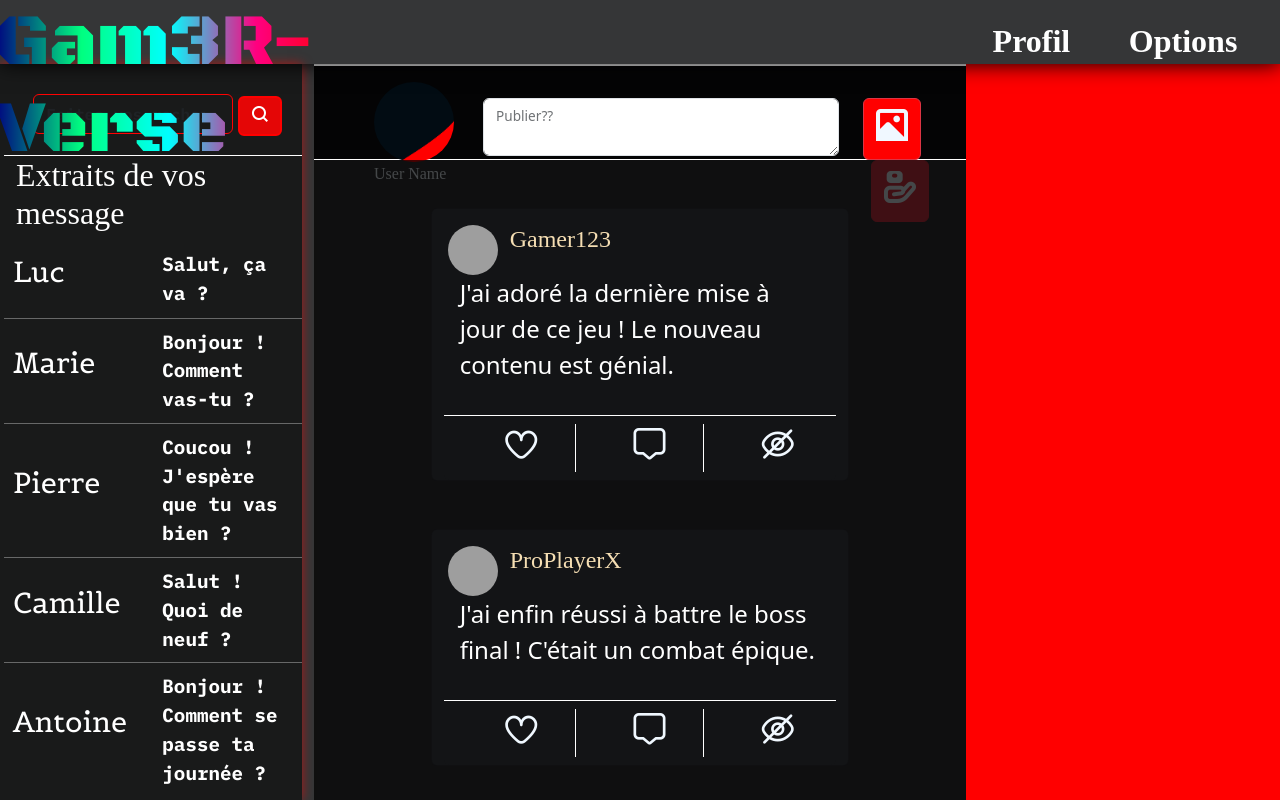
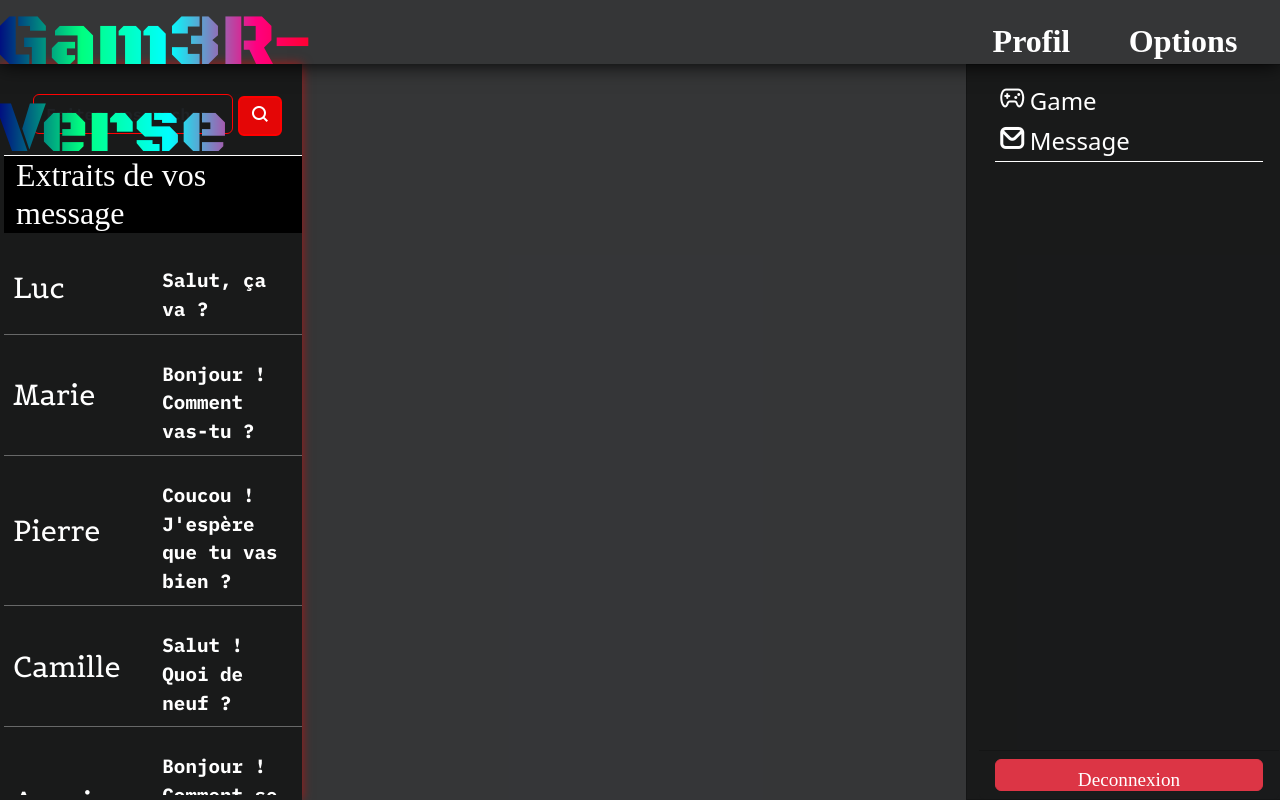
Before and after one commit to FelixTh007/gamer-verse, an Angular app in the folder projet/: page /acceuil in a window 1280 px wide. Built offline with nearby package versions, Linux system fonts and the light colour scheme; grey boxes are pictures that could not be loaded; a web font is replaced by a local one.

Commit message:
mise a jour

```diff
--- a/projet/src/app/acceuil/acceuil.component.html
+++ b/projet/src/app/acceuil/acceuil.component.html
@@ -10,7 +10,7 @@
         </div>
         <div class="col-6">
             <app-publication *ngIf="publication"></app-publication>
-
+            <app-message *ngIf="message"></app-message>
         </div>
         <div class="col-3">
             <app-options></app-options>
--- a/projet/src/app/acceuil/acceuil.component.ts
+++ b/projet/src/app/acceuil/acceuil.component.ts
@@ -12,9 +12,8 @@ export class AcceuilComponent implements OnInit{
   public options : boolean = false;
 
 
-
   ngOnInit() : void{
-    this.publication = !this.publication;
+    this.message = !this.message;
   }
 
 
--- a/projet/src/app/message/message.component.html
+++ b/projet/src/app/message/message.component.html
@@ -1 +1,11 @@
-<p>message works!</p>
+<div class="col-12">
+    <nav>
+
+    </nav>
+    <section>
+
+    </section>
+    <footer>
+
+    </footer>
+</div>
--- a/projet/src/app/mini-message/mini-message.component.css
+++ b/projet/src/app/mini-message/mini-message.component.css
@@ -51,9 +51,10 @@ i
 {
     color: white;
 }
-.h2{
+h2{
     font-family: 'font-2';
     color: white;
+    background-color: black;
 }
 
 table tr td {padding: 3%;border-bottom: 1px rgba(255, 255, 255, 0.342) solid;
@@ -61,15 +62,17 @@ font-size: 1.2rem;
 font-family: 'font-4';
 user-select: none;
 width: 50%;
-color: white;}
+}
+table tr {color: white;}
 table tr:hover
 {
 
     background-color: rgba(240, 248, 255, 0.651);
+    color: black;
 }
 table tr:active
 {
-    background-color: rgb(255, 0, 0);
+    background-color: rgb(0, 0, 0);
 }
 .liste{
     border-top: white 1px solid;
@@ -78,6 +81,7 @@ table tr:active
 }
 .liste::-webkit-scrollbar
 {
+    width: 0.2rem;
     background-color: transparent;
 }
 .liste::-webkit-scrollbar-thumb
--- a/projet/src/app/mini-message/mini-message.component.html
+++ b/projet/src/app/mini-message/mini-message.component.html
@@ -8,10 +8,8 @@
         <div class="col-11 mt-3 ms-3 ">
             <div class="row liste">
                 <h2>Extraits de vos message</h2>
-                <table class="" *ngFor="let pers of personne">
-
+                <table class="mt-3" *ngFor="let pers of personne">
                         <tr><td (click)="fonction()"><p class="Nom">{{pers.nom}}</p></td><td>{{pers.message}}</td></tr>
-
                   </table>
             </div>
 
--- a/projet/src/app/options/options.component.css
+++ b/projet/src/app/options/options.component.css
@@ -1,5 +1,35 @@
 .contain
 {
-    background-color: red;
+    background-color: rgba(0, 0, 0, 0.521);
     height: 92vh;
 }
+.card{border-radius: 0px;
+background-color: transparent;}
+table,tr,td{width: 100%;}
+table tr td {
+    font-size: 1.5rem;
+    color: rgb(255, 255, 255);
+    height: 5vh;
+}
+table tr td i , table tr td p{display: inline; margin-left: 2%;}
+table tr td p{
+    user-select: none;
+}
+
+table tr td:hover
+{
+    background-color: rgba(218, 206, 206, 0.87);
+    border-radius: 15px;
+    color: black;
+}
+
+.card-footer button{
+    height: 4vh;
+    font-family: 'font-2';
+    font-size: 1.2rem;
+}
+table{
+    border-bottom: white 1px solid;
+    transition: all 0.5s;
+}
+table:hover{border-bottom: none;}
--- a/projet/src/app/options/options.component.html
+++ b/projet/src/app/options/options.component.html
@@ -1,7 +1,15 @@
 <div class="col-12">
     <div class="row contain">
-        <div class="col-12">
-
+        <div class="card">
+            <div class="col-12 card-body">
+                <table>
+                    <tr><td><i class="fi fi-rr-gamepad"></i> <p>Game</p></td></tr>
+                    <tr><td> <i class="fi fi-br-envelope"></i> <p>Message</p></td></tr>
+                </table>
+            </div>
+            <div class="col-12 card-footer">
+                <button class="btn btn-danger col-12">Deconnexion</button>
+            </div>
         </div>
     </div>
 </div>
--- a/projet/src/app/publication/publication.component.css
+++ b/projet/src/app/publication/publication.component.css
@@ -1,18 +1,20 @@
 *::-webkit-scrollbar
 {
     background-color: transparent;
+    width: 0.2rem;
 }
 *::-webkit-scrollbar-thumb
 {
-    background-color: rgb(255, 255, 255);
+    background-color: rgb(12, 0, 0);
     border-radius: 20px;
+
 }
 .voirPub
 {
     height: 83vh;
     padding-bottom: 5%;
     overflow-y: scroll;
-    background-color: rgba(0, 0, 0, 0.712);
+    background-color: rgba(0, 0, 0, 0.521);
 }
 
 .voirPub::-webkit-scrollbar-corner
@@ -56,9 +58,8 @@ i
 .publier
 {
     width: 100%;
-    border-bottom: white solid 1px;
-    border-top: white solid 2px;
     height: 12vh;
+    box-shadow: black 0 10px 10px;
     background-color: rgba(0, 0, 0, 0.918);
 }
 h2{
@@ -84,8 +85,10 @@ section p
     font-family: 'font-2';
     color: aliceblue;
 }
+nav .row p{color: rgba(255, 255, 255, 0.555);}
 .bout
 {
     background-color: red;
 }
 .color{color: red;}
+textarea{background:transparent;}
--- a/projet/src/app/publication/publication.component.html
+++ b/projet/src/app/publication/publication.component.html
@@ -14,15 +14,15 @@
                 </div>
                 <div class="col-7 mt-3">
                     <div class="form-floating">
-                            <textarea name="pub" id="pub" class="form-control" id="floatingTextarea"></textarea>
+                            <textarea name="pub" id="pub" class="form-control mt-2" id="floatingTextarea"></textarea>
                             <label for="floatingTextarea">Publier??</label>
 
                         </div>
 
                 </div>
                 <div class="col-2 mt-3">
-                    <button class="btn btn-danger bout "><i class="fi fi-bs-picture"></i></button>
-                    <button class="btn btn-danger ms-2"><i class="fi fi-br-hand-holding-box"></i></button>
+                    <button class="btn btn-danger bout mt-1"><i class="fi fi-bs-picture"></i></button>
+                    <button class="btn btn-danger ms-2 mt-1"><i class="fi fi-br-hand-holding-box"></i></button>
                 </div></div>
         </div>
         <div class="col-12 voirPub here">
@@ -32,7 +32,7 @@
                         <nav>
                             <div class="row">
                                 <div class="col-2 sary"></div>
-                                <div class="col-8"><h2>{{pub.author}} </h2></div>
+                                <div class="col-8"><h2>{{pub.author}} </h2><p>postee le 01/02/99</p></div>
                             </div>
                         </nav>
                         <section>
@@ -41,7 +41,7 @@
                     </div>
                     <div class="card-footer">
                        <div class="row">
-                        <div class="col-4 fa icons" (click)="toLike(i)"><i class="{{liker[i] ? 'fi fi-sr-heart color':'fi fi-rr-heart' }}" ></i></div> <!-- fi fi-sr-heart -->
+                        <div class="col-4 fa icons" (click)="toLike(i)"><i class="{{liker[i] ? 'fi fi-sr-heart color':'fi fi-rr-heart sansCol' }}" ></i></div> <!-- fi fi-sr-heart -->
                         <div class="col-4 fa icons"><i class="fi fi-rr-comment-alt-middle "></i></div>
                         <div class="col-4 icons"><i class="fi fi-rr-eye-crossed "></i></div>
                        </div>
```
